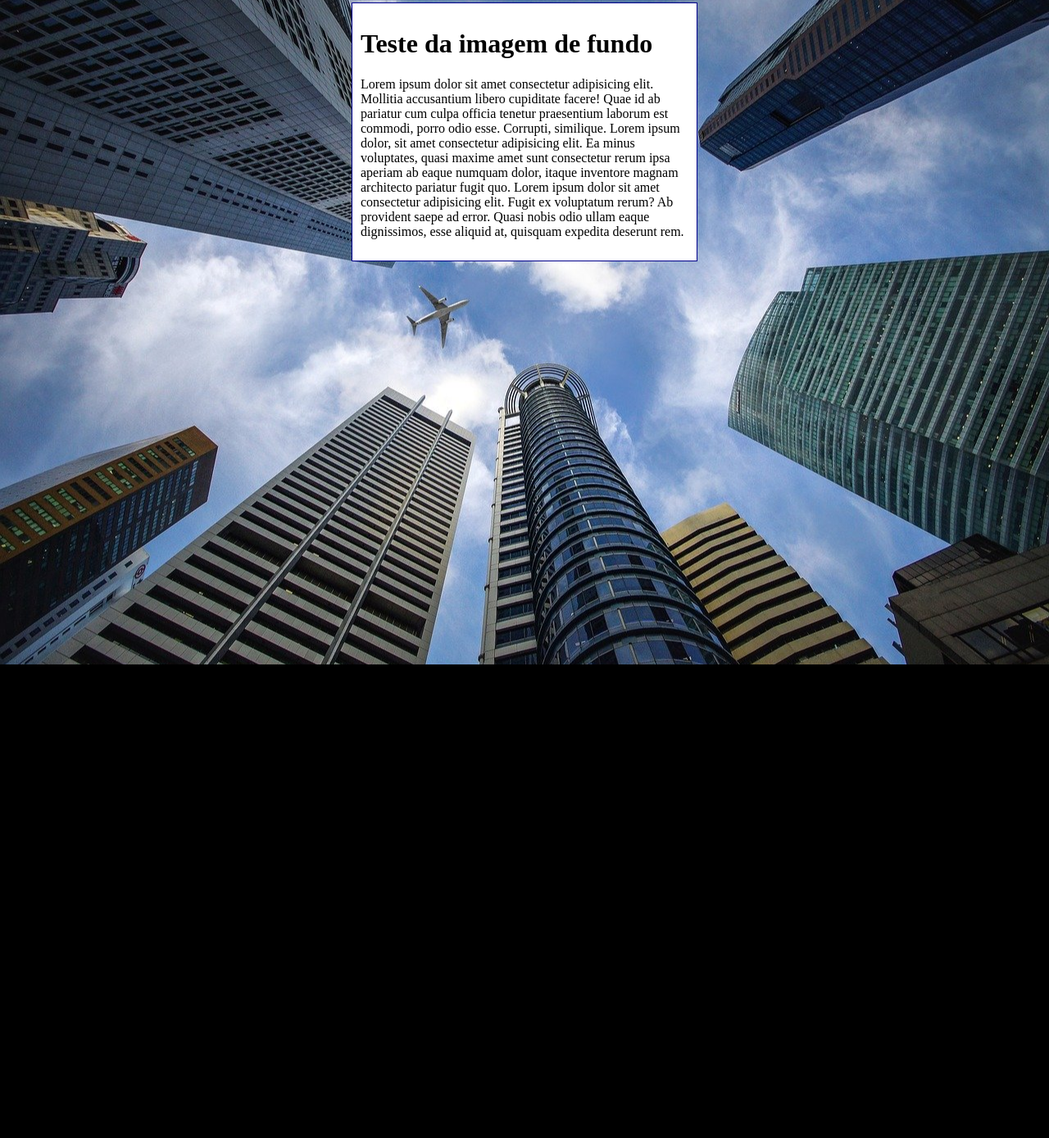
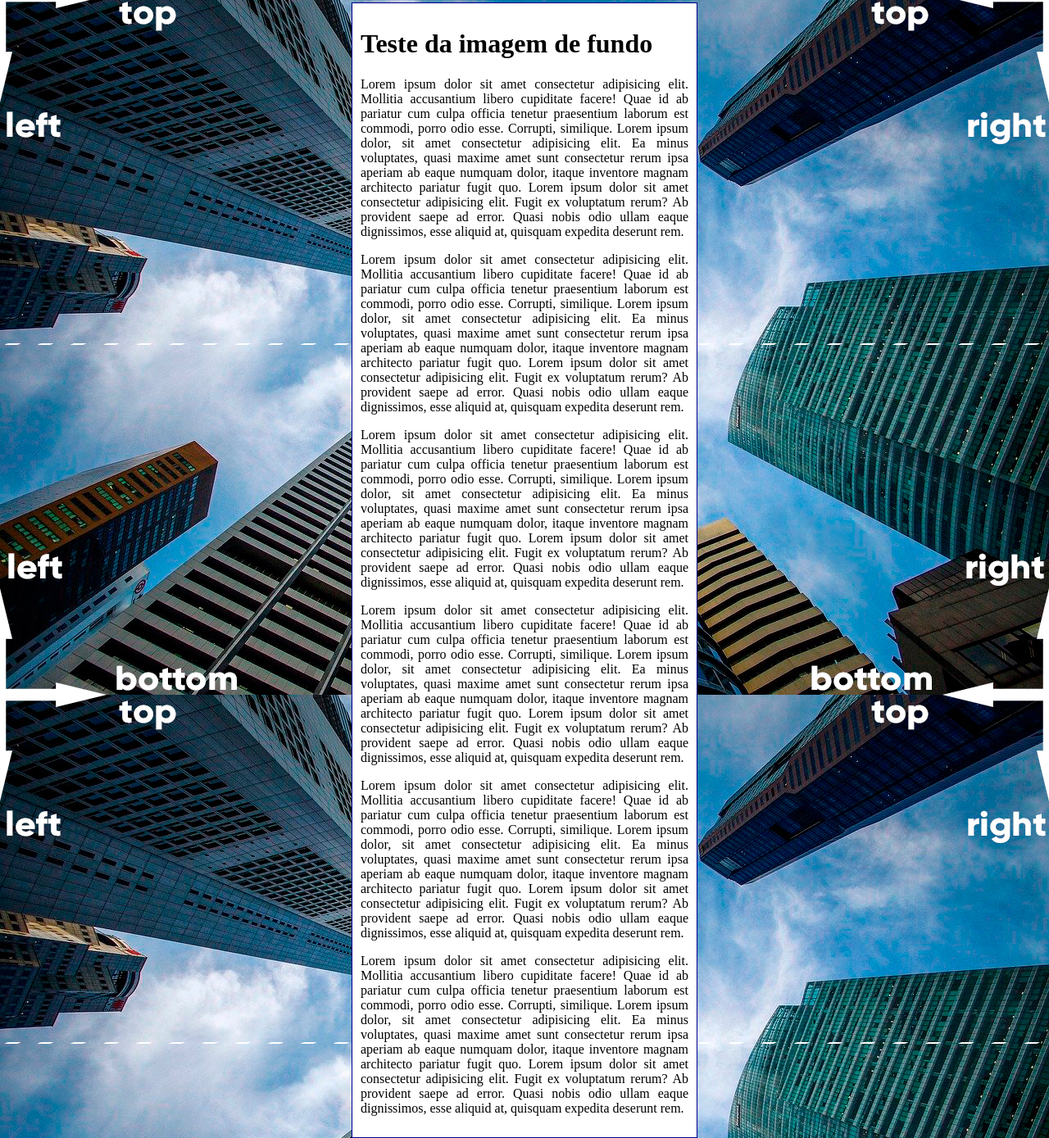
Before and after one commit to ArthurSenaSilveira/html-css, a plain HTML site: page exercicios/ex022/fundo006.html in a window 1280 px wide. Shown: the part 5-1394 px from the top of the page at 82% size. Before the commit the page ends 816 px from the top, so only its background shows below. Drawn offline with Linux system fonts and the light colour scheme.

Commit message:
atualizei o ex022

```diff
--- a/exercicios/ex022/fundo006.html
+++ b/exercicios/ex022/fundo006.html
@@ -7,12 +7,21 @@
     <style>
         body {
             height: 100vh;
+            /*
             background-color: black;
             background-image: url('imagens/wallpaper002.jpg');
             background-position: center center;
             background-repeat: no-repeat;
             background-size: cover;
+            background-attachment: fixed;
+
+            shorthand - background
+            color > image > position > repeat > {size}(size não funciona na shorthand) > attachment
+            */
+            background: black url('imagens/wallpaper003.jpg') center center no-repeat fixed;
+            background-size: cover;
         }
+
         main {
             background-color: white;
             width: 400px;
@@ -20,12 +29,21 @@
             margin: auto;
             border: 1px solid darkblue;
         }
+        p {
+            text-align: justify;
+        }
     </style>
 </head>
 <body>
     <main>
         <h1>Teste da imagem de fundo</h1>
         <p>Lorem ipsum dolor sit amet consectetur adipisicing elit. Mollitia accusantium libero cupiditate facere! Quae id ab pariatur cum culpa officia tenetur praesentium laborum est commodi, porro odio esse. Corrupti, similique. Lorem ipsum dolor, sit amet consectetur adipisicing elit. Ea minus voluptates, quasi maxime amet sunt consectetur rerum ipsa aperiam ab eaque numquam dolor, itaque inventore magnam architecto pariatur fugit quo. Lorem ipsum dolor sit amet consectetur adipisicing elit. Fugit ex voluptatum rerum? Ab provident saepe ad error. Quasi nobis odio ullam eaque dignissimos, esse aliquid at, quisquam expedita deserunt rem.</p>
+        <p>Lorem ipsum dolor sit amet consectetur adipisicing elit. Mollitia accusantium libero cupiditate facere! Quae id ab pariatur cum culpa officia tenetur praesentium laborum est commodi, porro odio esse. Corrupti, similique. Lorem ipsum dolor, sit amet consectetur adipisicing elit. Ea minus voluptates, quasi maxime amet sunt consectetur rerum ipsa aperiam ab eaque numquam dolor, itaque inventore magnam architecto pariatur fugit quo. Lorem ipsum dolor sit amet consectetur adipisicing elit. Fugit ex voluptatum rerum? Ab provident saepe ad error. Quasi nobis odio ullam eaque dignissimos, esse aliquid at, quisquam expedita deserunt rem.</p>
+        <p>Lorem ipsum dolor sit amet consectetur adipisicing elit. Mollitia accusantium libero cupiditate facere! Quae id ab pariatur cum culpa officia tenetur praesentium laborum est commodi, porro odio esse. Corrupti, similique. Lorem ipsum dolor, sit amet consectetur adipisicing elit. Ea minus voluptates, quasi maxime amet sunt consectetur rerum ipsa aperiam ab eaque numquam dolor, itaque inventore magnam architecto pariatur fugit quo. Lorem ipsum dolor sit amet consectetur adipisicing elit. Fugit ex voluptatum rerum? Ab provident saepe ad error. Quasi nobis odio ullam eaque dignissimos, esse aliquid at, quisquam expedita deserunt rem.</p>
+        <p>Lorem ipsum dolor sit amet consectetur adipisicing elit. Mollitia accusantium libero cupiditate facere! Quae id ab pariatur cum culpa officia tenetur praesentium laborum est commodi, porro odio esse. Corrupti, similique. Lorem ipsum dolor, sit amet consectetur adipisicing elit. Ea minus voluptates, quasi maxime amet sunt consectetur rerum ipsa aperiam ab eaque numquam dolor, itaque inventore magnam architecto pariatur fugit quo. Lorem ipsum dolor sit amet consectetur adipisicing elit. Fugit ex voluptatum rerum? Ab provident saepe ad error. Quasi nobis odio ullam eaque dignissimos, esse aliquid at, quisquam expedita deserunt rem.</p>
+        <p>Lorem ipsum dolor sit amet consectetur adipisicing elit. Mollitia accusantium libero cupiditate facere! Quae id ab pariatur cum culpa officia tenetur praesentium laborum est commodi, porro odio esse. Corrupti, similique. Lorem ipsum dolor, sit amet consectetur adipisicing elit. Ea minus voluptates, quasi maxime amet sunt consectetur rerum ipsa aperiam ab eaque numquam dolor, itaque inventore magnam architecto pariatur fugit quo. Lorem ipsum dolor sit amet consectetur adipisicing elit. Fugit ex voluptatum rerum? Ab provident saepe ad error. Quasi nobis odio ullam eaque dignissimos, esse aliquid at, quisquam expedita deserunt rem.</p>
+        <p>Lorem ipsum dolor sit amet consectetur adipisicing elit. Mollitia accusantium libero cupiditate facere! Quae id ab pariatur cum culpa officia tenetur praesentium laborum est commodi, porro odio esse. Corrupti, similique. Lorem ipsum dolor, sit amet consectetur adipisicing elit. Ea minus voluptates, quasi maxime amet sunt consectetur rerum ipsa aperiam ab eaque numquam dolor, itaque inventore magnam architecto pariatur fugit quo. Lorem ipsum dolor sit amet consectetur adipisicing elit. Fugit ex voluptatum rerum? Ab provident saepe ad error. Quasi nobis odio ullam eaque dignissimos, esse aliquid at, quisquam expedita deserunt rem.</p>
+
     </main>
 </body>
 </html>
```
